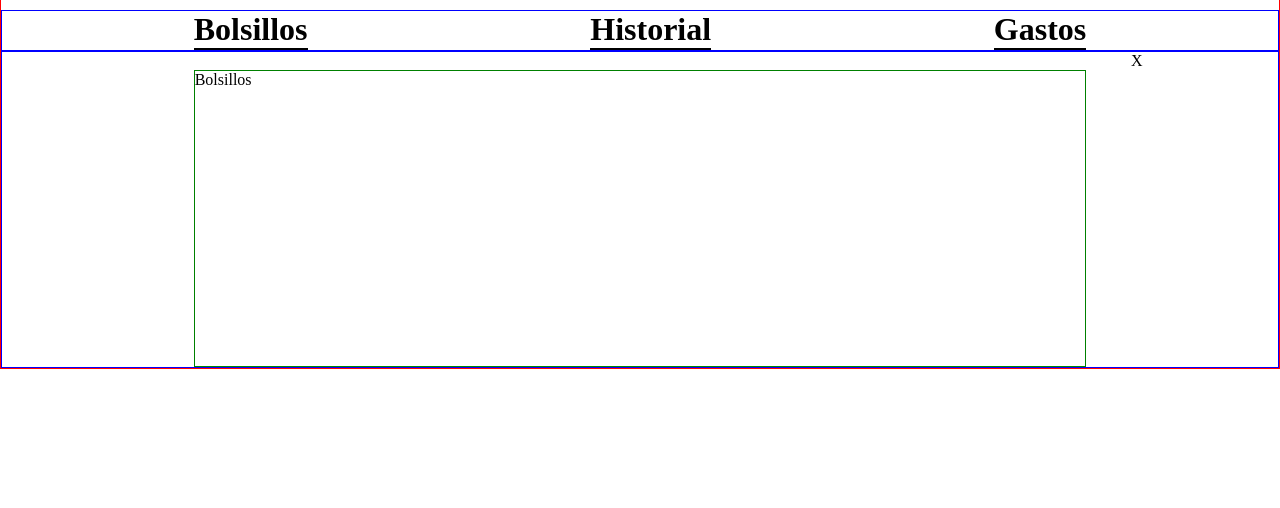
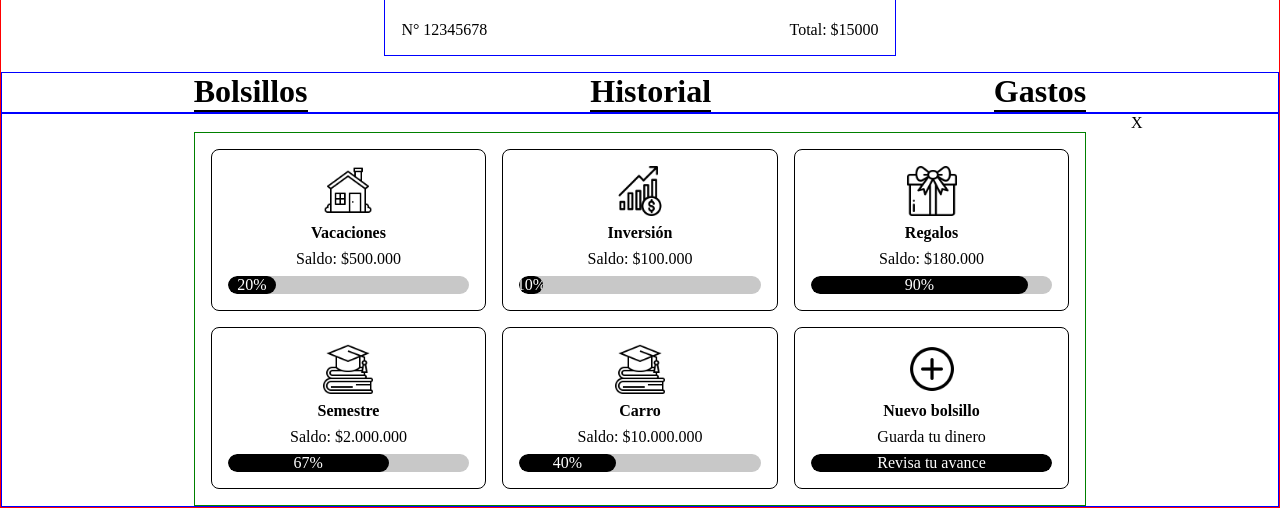
Before and after one commit to YugenDev/black_mesa-azure, a React (Vite) app: page / in a window 1280 px wide. Both pictures are taken after a click on the element "Bolsillos". Shown: the part 331-839 px from the top of the page. Before the commit the page ends 800 px from the top, so only its background shows below. Built offline with nearby package versions, Linux system fonts and the light colour scheme.

Commit message:
maqueta de bolsillos

```diff
--- /dev/null
+++ b/src/view/components/consultarSaldoComponentes/BolsilloCard.css
@@ -0,0 +1,41 @@
+
+.card-container{
+    display: flex;
+    flex-direction: column;
+    justify-content: space-evenly;
+    align-items: center;
+    border: 1px solid black;
+    border-radius: 0.5rem;
+    padding: 1rem;
+    gap: 0.5rem;
+    /* width: 100px; */
+}
+.bolsillo-logo{
+    width: 50px;
+}
+
+.porcentaje-contenedor{
+    background-color: rgb(200, 200, 200);
+    width: 100%;
+    border-radius: 2rem;
+    display: flex;
+    overflow: hidden;
+}
+
+.bolsillo-porcentaje{
+    background-color: black;
+    border-radius: 2rem;
+    color: white;
+    overflow: hidden;
+    display: flex;
+    justify-content: center;
+
+}
+/* .bolsillo-logo::before{
+    content: "";
+    width: 80px;
+    height: 80px;
+    display: flex;
+    position: absolute;
+    background-color: green;
+} */
--- a/src/view/components/consultarSaldoComponentes/BolsilloCard.jsx
+++ b/src/view/components/consultarSaldoComponentes/BolsilloCard.jsx
@@ -1,9 +1,22 @@
+import "./BolsilloCard.css"
+
 function BolsilloCard({ nombre, meta, deposito, logo }) {
-    return(
-        <article>
+    const style = {
+        // width
+    }
 
-        </article>
-    )
+  return (
+    <article className="card-container">
+      <img src={logo} alt={"bolsiloImg"} className="bolsillo-logo" />
+      <h4 className="bolsillo-nombre">{nombre}</h4>
+      <p className="bolsillo-saldo">{!isNaN(deposito)?`Saldo: $${new Intl.NumberFormat('es-ES').format(deposito)}`:"Guarda tu dinero"}</p>
+      <div className="porcentaje-contenedor">
+        <span className="bolsillo-porcentaje" style={{width : nombre!="Nuevo bolsillo"?(deposito / meta)*100+"%":"100%"}}>
+          {nombre!="Nuevo bolsillo"?`${Math.round((deposito / meta) * 100, 0)}%`:"Revisa tu avance"}
+        </span>
+      </div>
+    </article>
+  );
 }
 
 export default BolsilloCard;
--- a/src/view/components/consultarSaldoComponentes/Bolsillos.css
+++ b/src/view/components/consultarSaldoComponentes/Bolsillos.css
@@ -2,4 +2,8 @@
     border: 1px solid green;
     width: 100%;
     aspect-ratio: 3;
+    display: grid;
+    grid-template-columns: repeat(3, 1fr);
+    grid-gap: 1rem;
+    padding: 1rem;
 }
--- a/src/view/components/consultarSaldoComponentes/Bolsillos.jsx
+++ b/src/view/components/consultarSaldoComponentes/Bolsillos.jsx
@@ -1,11 +1,24 @@
+import BolsilloCard from "./BolsilloCard"
 import "./Bolsillos.css"
+
+import beneficiosImg from "./imgsBolsillos/beneficios.png"
+import regaloImg from "./imgsBolsillos/caja-de-regalo.png"
+import carroImg from "./imgsBolsillos/carro.png"
+import casaImg from "./imgsBolsillos/casa.png"
+import arreglosImg from "./imgsBolsillos/configuraciones.png"
+import educacionImg from "./imgsBolsillos/educacion.png"
+import hospitalImg from "./imgsBolsillos/hospital.png"
+import saludImg from "./imgsBolsillos/salud.png"
+import tecnologiaImg from "./imgsBolsillos/tecnologia.png"
+import vueloImg from "./imgsBolsillos/vuelo.png"
+import agregarImg from "./imgsBolsillos/boton-agregar.png"
 
 var bolsillosPrueba1 =[
     {
         nombre: "Emergencias",
         meta: 500000,
         deposito: 10000,
-        logo:"hospital.png"
+        logo: hospitalImg
     },
 ]
 var bolsillosPrueba2 =[
@@ -13,32 +26,43 @@ var bolsillosPrueba2 =[
         nombre: "Vacaciones",
         meta: 2500000,
         deposito: 500000,
-        logo:"vuelo.png"
+        logo: casaImg
     },
     {
         nombre: "Inversión",
         meta: 1000000,
         deposito: 100000,
-        logo:"beneficio.png"
+        logo: beneficiosImg
     },
     {
         nombre: "Regalos",
         meta: 200000,
-        deposito: 50000,
-        logo:"caja-de-regalo.png"
+        deposito: 180000,
+        logo: regaloImg
     },
     {
         nombre: "Semestre",
         meta: 3000000,
         deposito: 2000000,
-        logo:"educacion.png"
+        logo: educacionImg
+    },
+    {
+        nombre: "Carro",
+        meta: 25000000,
+        deposito: 10000000,
+        logo: educacionImg
     },
 ]
 
 function Bolsillos(){
     return(
         <section className="container">
-            Bolsillos
+            {
+                bolsillosPrueba2?.map(b => {
+                    return(<BolsilloCard nombre={b.nombre} meta={b.meta} deposito={b.deposito} logo={b.logo} key={b.nombre}/>)
+                })
+            }
+            <BolsilloCard nombre={"Nuevo bolsillo"} meta={"meta"} deposito={"deposito"} logo={agregarImg} />
         </section>
     )
 }
--- a/src/view/components/headerComponentes/Logo.jsx
+++ b/src/view/components/headerComponentes/Logo.jsx
@@ -1,5 +1,5 @@
 import "./Logo.css";
-import logoImg from "../../assets/images/logo-bmb.png"
+import logoImg from "../../../assets/images/logo-bmb.png"
 
 function Logo() {
   return (
--- a/src/view/sections/ConsultarSaldo.css
+++ b/src/view/sections/ConsultarSaldo.css
@@ -59,7 +59,7 @@
     width: 100%;
     padding: 0 15%;
 }
-.option-show-container span{
+.cerrar{
     position: relative;
     left: 105%;
 }
--- a/src/view/sections/ConsultarSaldo.jsx
+++ b/src/view/sections/ConsultarSaldo.jsx
@@ -45,7 +45,7 @@ function ConsultarSaldo() {
       </div>
       {isShowed ? (
         <div className="option-show-container">
-          <span onClick={closeHandler}>X</span>
+          <span onClick={closeHandler} className="cerrar">X</span>
           {option[optionSelected]}
         </div>
       ) : (
--- a/src/view/sections/Header.jsx
+++ b/src/view/sections/Header.jsx
@@ -1,4 +1,4 @@
-import Logo from "../components/Logo";
+import Logo from "../components/headerComponentes/Logo";
 import "./Header.css";
 
 var nombre = "Andrés";
```
Also changed, not shown: src/view/components/consultarSaldoComponentes/imgsBolsillos/boton-agregar.png (added), src/view/components/consultarSaldoComponentes/imgsBolsillos/tecnologia.png (renamed from src/view/components/consultarSaldoComponentes/imgsBolsillos/sensible.png).
